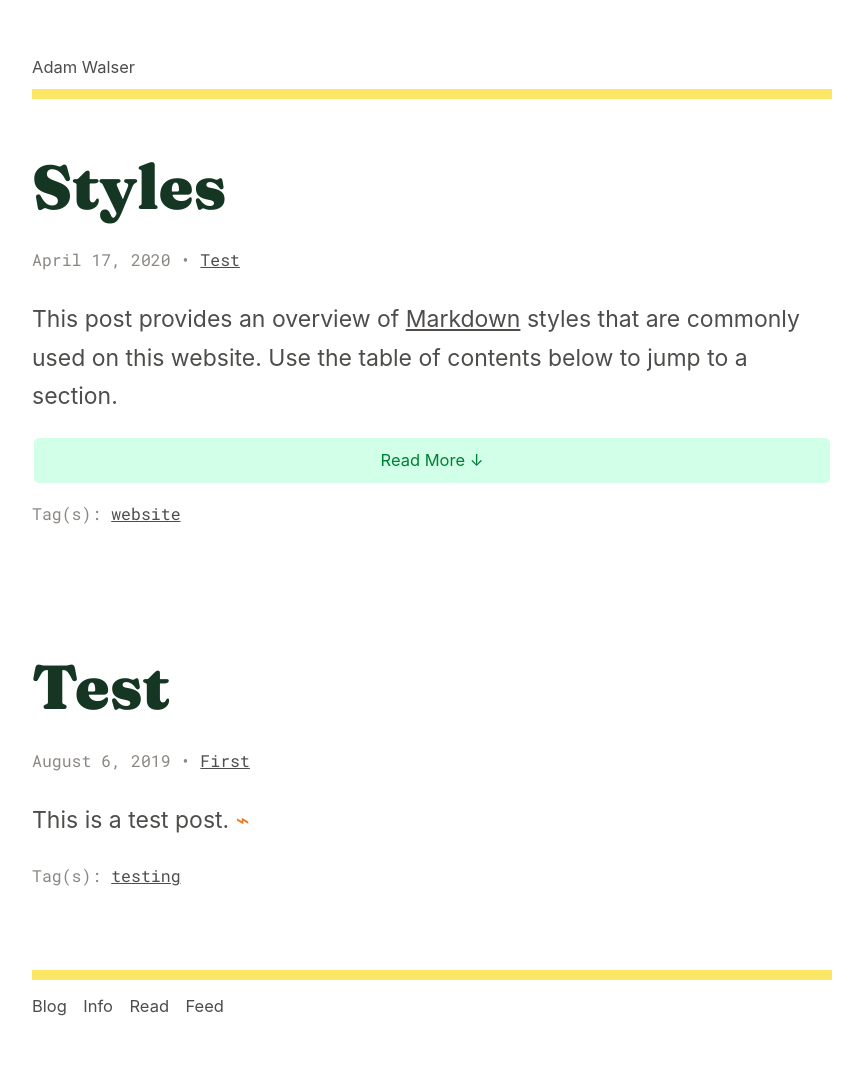
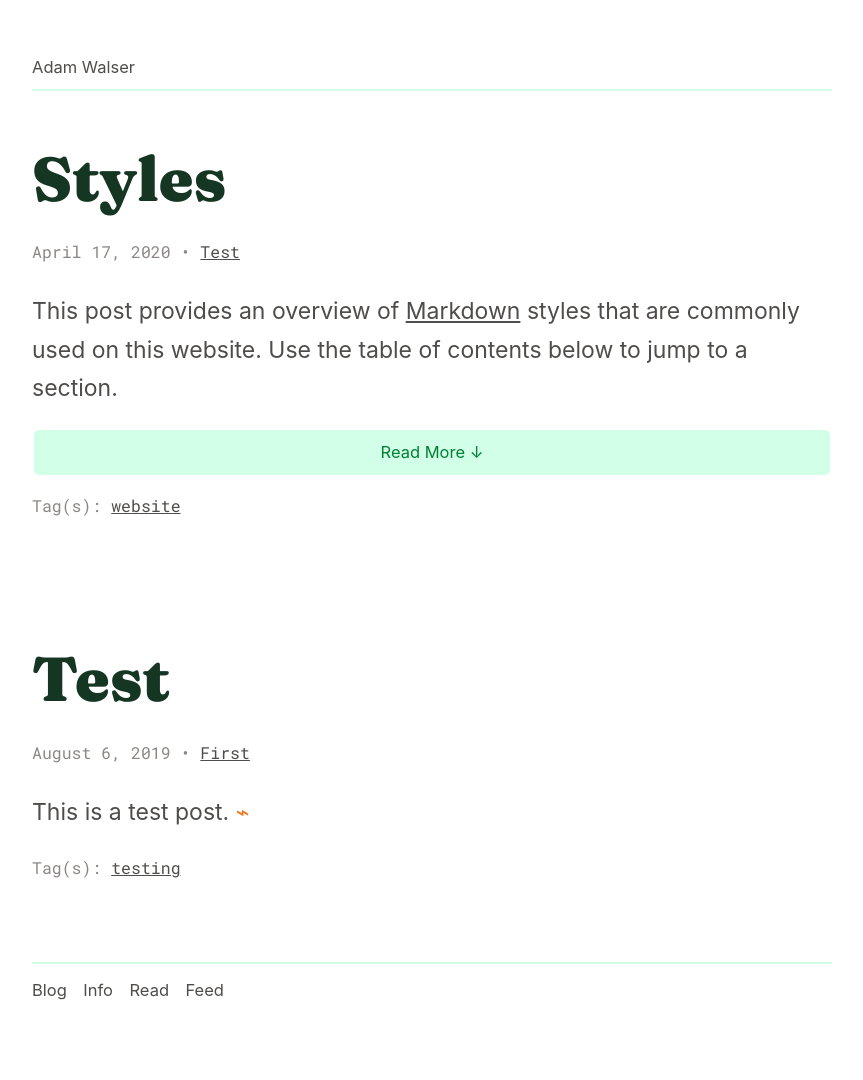
Before and after one commit to ajpwalser/ajpwalser.github.io, a Jekyll site: the page built from index.html, in a window 1280 px wide. Shown: the whole page, without its empty margins (208-1071 px from the left). Built offline with Jekyll 4.4.1, drawn with Linux system fonts in a browser that asks for light colours; some web fonts are replaced; the list of posts is cut into pages by our own code.

Commit message:
Update style.css

```diff
--- a/css/style.css
+++ b/css/style.css
@@ -171,7 +171,7 @@ blockquote {
 	color: rgb(22, 54, 36);
 	margin: 1em auto;
 	padding-left: 1em;
-	border-left: 10px solid rgb(251, 231, 101);
+	border-left: 2px solid rgb(209, 255, 232);
 }
 
 /* Code formatting */
@@ -202,7 +202,7 @@ pre {
 hr {
 	border: 0;
 	height: 0;
-	border-top: 10px solid rgb(251, 231, 101);
+	border-top: 2px solid rgb(209, 255, 232);
 }
 
 /* Lists */
```
